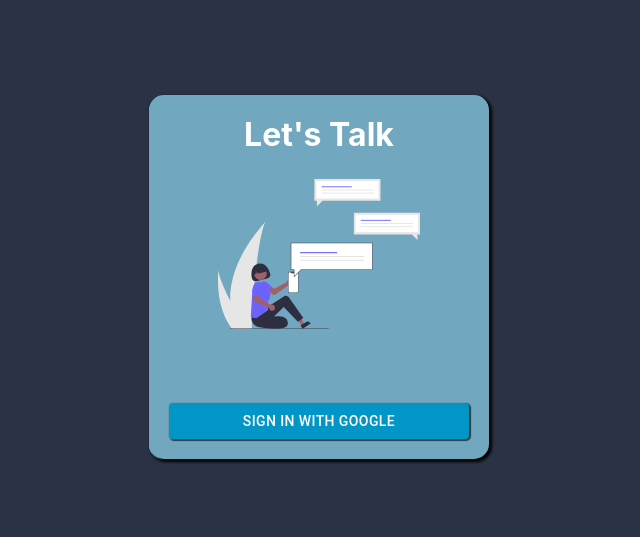
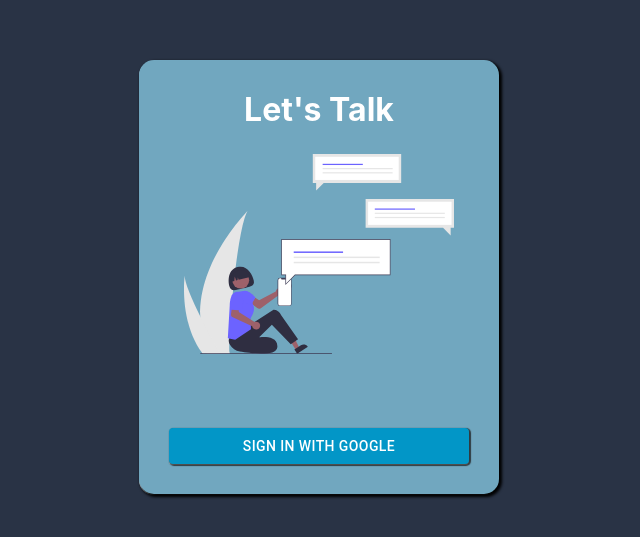
Before and after one commit to Sakshi2830/chatting-webApp, a React (Create React App) app: page / in a window 1280 px wide. Shown: the part 123-660 px from the top of the page, without its empty margins (321-961 px from the left). Built offline with nearby package versions, Linux system fonts and the light colour scheme; no server answers.

Commit message:
adding more style

```diff
--- a/src/components/Login.css
+++ b/src/components/Login.css
@@ -15,7 +15,7 @@
 } */
 
 .login__container{
-    padding: 20px;
+    padding: 30px;
     text-align: center;
     background-color: rgb(113, 167, 191);
     border-radius: 15px ;
@@ -25,7 +25,7 @@
 
 .login__container > div > img {
     object-fit:  fill;
-    height: 150px;
+    height: 200px;
     margin-bottom: 30px;
     margin-top: 25px;
 }
```
